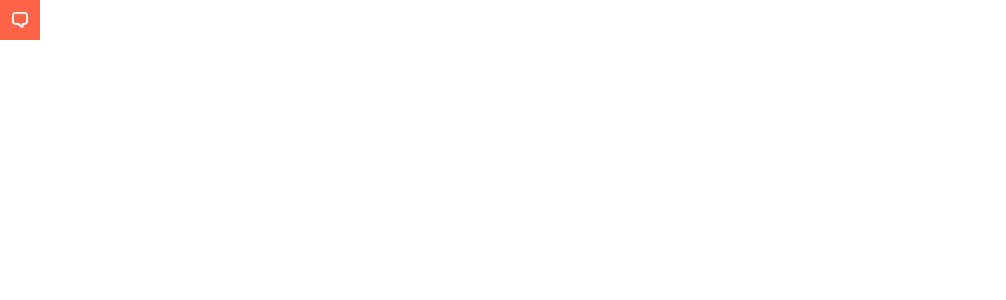
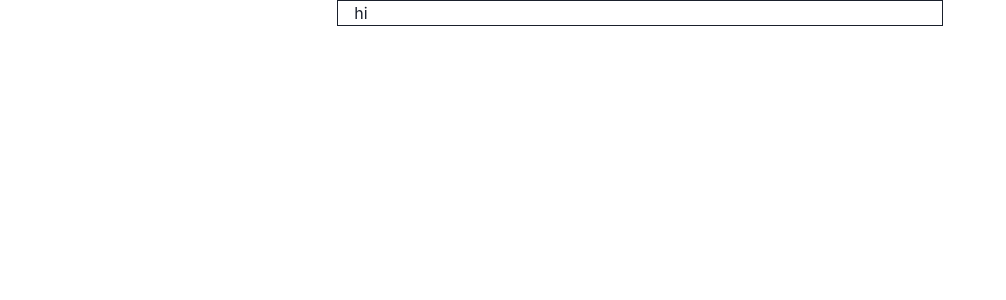
Before and after one commit to rahulrwt09/chakraUi, a React (Create React App) app: page / in a window 1280 px wide. Shown: the top 300 px of the page, without its empty margins (0-1006 px from the left). Built offline with nearby package versions, Linux system fonts and the light colour scheme.

Commit message:
container

```diff
--- a/src/App.js
+++ b/src/App.js
@@ -1,15 +1,11 @@
-import { Center } from '@chakra-ui/react';
-import { IconButton } from '@chakra-ui/react'
-import {ChatIcon} from  "@chakra-ui/icons"
+import { Container } from "@chakra-ui/react";
 function App() {
   return (
     <div className="App">
 
-
-   <Center w="40px" h="40px"  bg="tomato" color="white">
-    < ChatIcon />
-
-      </Center>
+    <Container style={{border:'1px solid'}}>
+     hi
+    </Container>
 
 
     </div>
```
